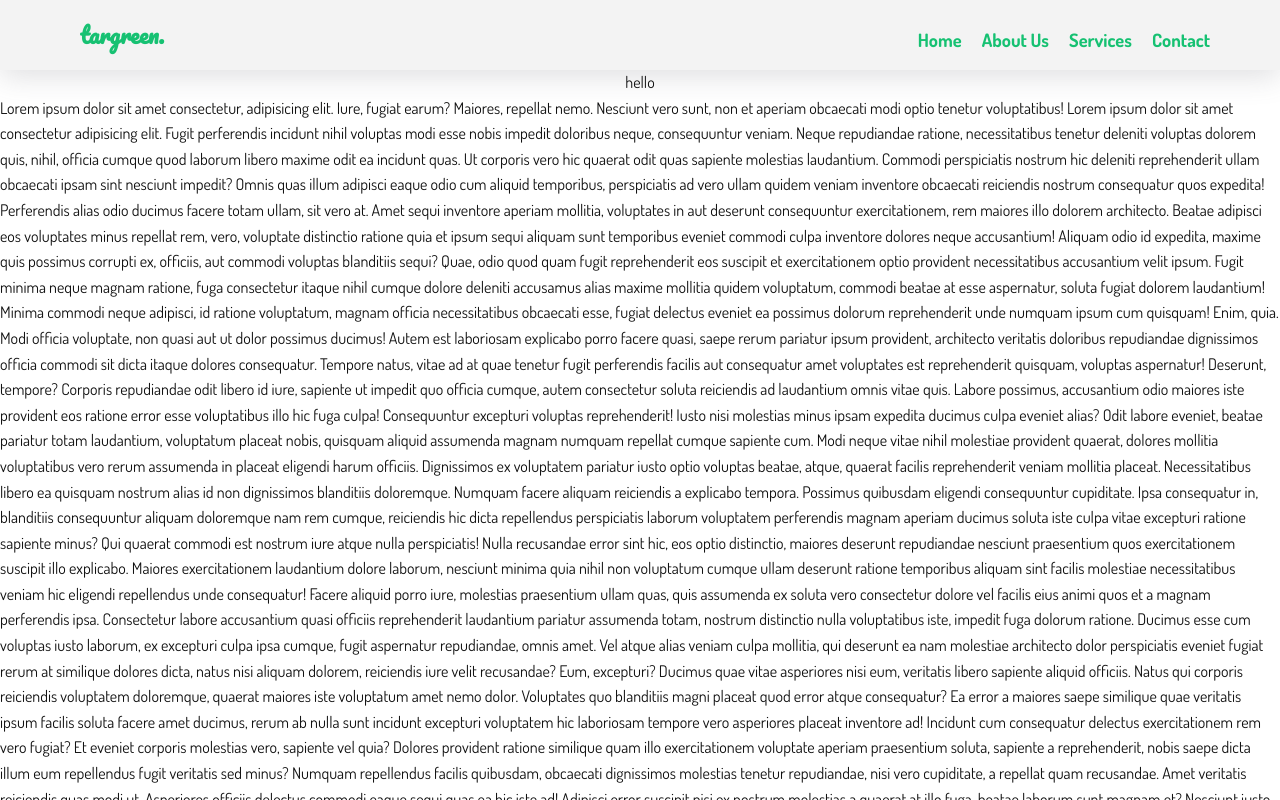
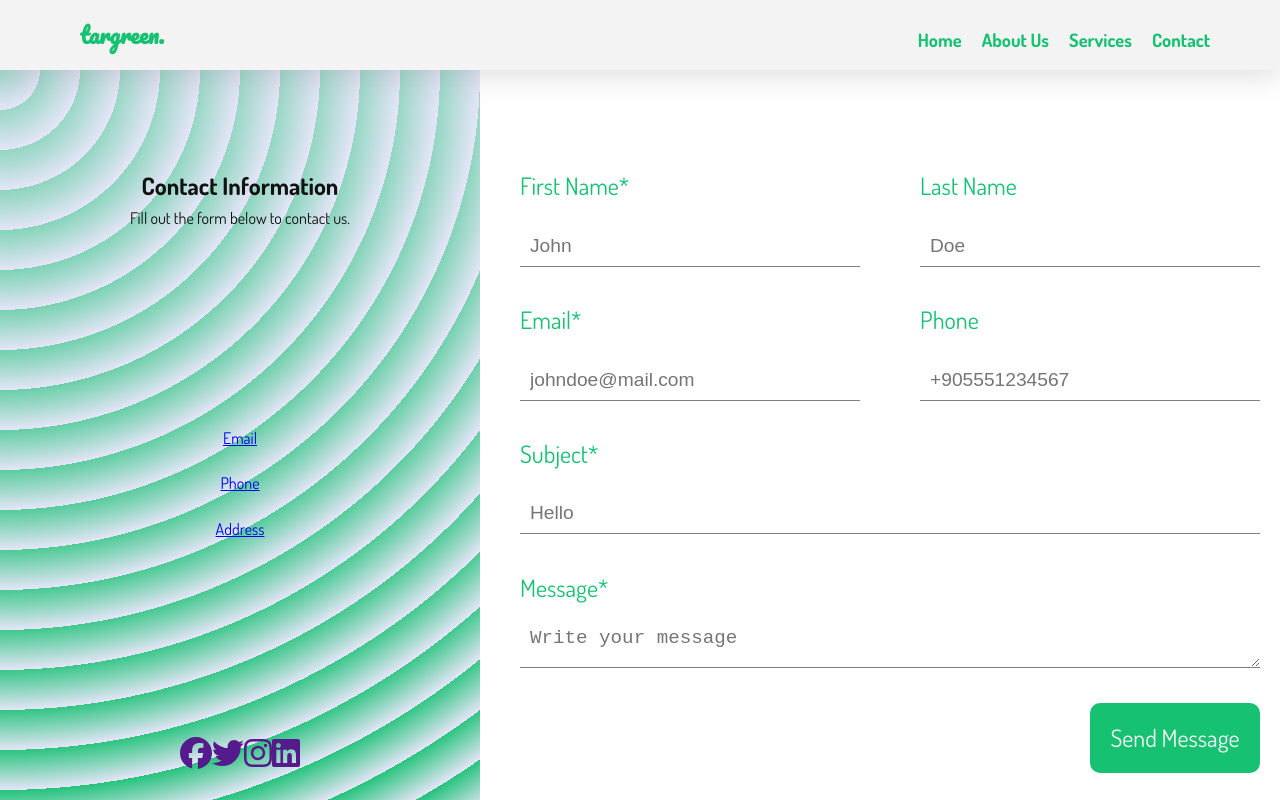
Before and after one commit to mahiruslu/targreen, a React (Vite) app: page /contact in a window 1280 px wide. Shown: the top 800 px of the page. Built offline with nearby package versions, Linux system fonts and the light colour scheme.

Commit message:
add contact page

```diff
--- a/src/components/layout/Layout.jsx
+++ b/src/components/layout/Layout.jsx
@@ -1,6 +1,6 @@
 import React from "react";
+import Navbar from "../Navbar/Navbar";
 import Footer from "../Footer/Footer";
-import Navbar from "../Navbar/Navbar";
 import Styles from "./Layout.module.scss";
 
 function Layout({ children }) {
@@ -8,7 +8,7 @@ function Layout({ children }) {
     <>
       <Navbar isFixed={true} color={"#f2f212"} />
       <main className={Styles.layout}> {children} </main>
-      <Footer />
+      {/* <Footer /> */}
     </>
   );
 }
--- a/src/pages/Contact/Contact.jsx
+++ b/src/pages/Contact/Contact.jsx
@@ -1,8 +1,21 @@
 import React from "react";
 import Styles from "./Contact.module.scss";
 import { motion } from "framer-motion";
+import { FontAwesomeIcon } from "@fortawesome/react-fontawesome";
+import {
+  faFacebook,
+  faTwitter,
+  faInstagram,
+  faLinkedin,
+} from "@fortawesome/free-brands-svg-icons";
+import classNames from "classnames/bind";
 
 function Contact() {
+  const handleSubmit = (e) => {
+    e.preventDefault();
+    console.log("submit");
+  };
+
   return (
     <motion.div
       initial={{ y: 100 }}
@@ -10,7 +23,100 @@ function Contact() {
       transition={{ duration: 1, bounce: true }}
       className={Styles.contact}
     >
-      hello
+      <div className={Styles.contact_left}>
+        <div className={Styles.contact_left_top}>
+          <h2>Contact Information</h2>
+          <p>Fill out the form below to contact us.</p>
+        </div>
+        <div className={Styles.contact_left_middle}>
+          <a href="mailto:" className={Styles.email}>
+            Email
+          </a>
+          <a href="tel:" className={Styles.phone}>
+            Phone
+          </a>
+          <a href="address:" className={Styles.address}>
+            Address
+          </a>
+        </div>
+
+        <div className={Styles.contact_left_bottom}>
+          <a href="" className="social_icon">
+            <FontAwesomeIcon icon={faFacebook} size="2x" />
+          </a>
+          <a href="" className="social_icon">
+            <FontAwesomeIcon icon={faTwitter} size="2x" />
+          </a>
+          <a href="" className="social_icon">
+            <FontAwesomeIcon icon={faInstagram} size="2x" />
+          </a>
+          <a href="" className="social_icon">
+            <FontAwesomeIcon icon={faLinkedin} size="2x" />
+          </a>
+        </div>
+      </div>
+      <div className={Styles.contact_right}>
+        <form className={Styles.contact_right_form}>
+          <div className={classNames(Styles.contact_right_form_item)}>
+            <label htmlFor="name">First Name*</label>
+            <input type="text" id="name" placeholder="John" required />
+          </div>
+
+          <div className={classNames(Styles.contact_right_form_item)}>
+            <label htmlFor="name">Last Name</label>
+            <input type="text" id="name" placeholder="Doe" />
+          </div>
+
+          <div className={classNames(Styles.contact_right_form_item)}>
+            <label htmlFor="email">Email*</label>
+            <input
+              type="text"
+              id="email"
+              placeholder="johndoe@mail.com"
+              required
+            />
+          </div>
+
+          <div className={classNames(Styles.contact_right_form_item)}>
+            <label htmlFor="phone">Phone</label>
+            <input type="text" id="phone" placeholder="+905551234567" />
+          </div>
+
+          <div
+            className={classNames(
+              Styles.contact_right_form_item,
+              Styles.contact_right_form_item_full
+            )}
+          >
+            <label htmlFor="subject">Subject*</label>
+            <input type="text" id="subject" placeholder="Hello" required />
+          </div>
+
+          <div
+            className={classNames(
+              Styles.contact_right_form_item,
+              Styles.contact_right_form_item_full
+            )}
+          >
+            <label htmlFor="message">Message*</label>
+            <textarea id="message" placeholder="Write your message" required />
+          </div>
+
+          <div
+            className={classNames(
+              Styles.contact_right_form_item,
+              Styles.contact_right_form_item_right
+            )}
+          >
+            <div
+              className={Styles.contact_right_form_button}
+              onClick={handleSubmit}
+            >
+              Send Message
+            </div>
+          </div>
+        </form>
+      </div>
     </motion.div>
   );
 }
--- a/src/pages/Contact/Contact.module.scss
+++ b/src/pages/Contact/Contact.module.scss
@@ -1,3 +1,154 @@
+@import "../../assets/styles/variables";
+
 .contact{
+    padding: 0;
+    margin: 0;
+    width: 100%;
+    height: 100vh;
+    display: flex;
+    flex-direction: row;
+    justify-content: flex-start;
+    align-items: center;
+
+
+    &_left{
+        display: flex;
+        flex-direction: column;
+        justify-content: space-around;
+        align-items: center;
+        text-align: center;
+        flex: 3;
+        height: 100%;
+        min-width: 400px;
+        background-color: #e5e5f7;
+        background-image:  repeating-radial-gradient( circle at 0 0, transparent 0, #e5e5f7 40px ), repeating-linear-gradient( #16C17255, #16C172 );
+
+        &_middle{
+            display: flex;
+            flex-direction: column;
+            justify-content: center;
+            align-items: center;
+            gap: 20px;
+
+        }
+    }
+
+    &_right{
+        display: flex;
+        flex-direction: column;
+        justify-content: center;
+        align-items: center;
+        text-align: center;
+        flex: 5;
+        height: 100%;
+
+        &_form{
+            display: flex;
+            flex-wrap: wrap;
+            flex-direction: row;
+            justify-content: space-around;
+            align-items: center;
+            width: 100%;
+            height: 80%;
+            transition: all .3s ease-in-out;
+            text-decoration: none;
+
+
+
+            &_item{
+                display: flex;
+                flex-direction: column;
+                justify-content: center;
+                align-items: flex-start;
+                text-align: center;
+                width: 40%;
+                gap: 20px;
+
+                label{
+                    font-size: 1.5rem;
+                    font-weight: 500;
+                    color: $base-color;
+                    text-decoration: none;
+                    transition: all .3s ease-in-out;
+                }
+
+                &_full{
+                    width: 90%;
+
+                }
+                &_right{
+                    float: right;
+                    display: flex;
+                    justify-content: flex-end;
+                    align-items: flex-end;
+                    width: 95%;
+
+                }
+            }
+
+            input, textarea{
+                border: none;
+                -webkit-appearance: none;
+                width: 100%;
+                height: 40px;
+                border-bottom: 1px solid gray;
+                padding: 0 10px;
+                font-size: 1.2rem;
+                transition: all .3s ease-in-out;
+                &:focus{
+                    outline: none;
+                    border-bottom: 1px solid $base-color;
+                }
+            }
+
+            &_button{
+                display: flex;
+                justify-content: center;
+                align-items: center;
+                text-align: center;
+                border-radius: 10px;
+                border: none;
+                background-color: $base-color;
+                color: $accent-color;
+                width: 150px;
+                height: 70px;
+                padding: 0 10px;
+                font-size: 1.5rem;
+                transition: all .3s ease-in-out;
+                cursor: pointer;
+
+                &:hover{
+                    transform: rotate(5deg);
+                }
+            }
+        }
+    }
+
 
 }
+
+
+@media (max-width: 768px) {
+    .contact{
+        flex-direction: column;
+        &_left{
+            width: 100%;
+            min-height: 800px;
+        }
+        &_right{
+            width: 100%;
+            min-height: 1000px;
+
+            &_form{
+                flex-direction: row;
+                &_item{
+                    width: 90%;
+                    &_full{
+                        width: 90%;
+                    }
+                }
+            }
+        }
+    }
+
+}
--- a/src/pages/Home/Home.jsx
+++ b/src/pages/Home/Home.jsx
@@ -4,6 +4,7 @@ import Styles from "./Home.module.scss";
 
 function Home() {
   return (
+    <>
       <motion.div
         initial={{ opacity: 0.1 }}
         animate={{ opacity: 1 }}
@@ -12,6 +13,7 @@ function Home() {
       >
         <h2>We take farming, irrigation, and spraying to the next level</h2>
       </motion.div>
+    </>
   );
 }
 
```
Also changed, not shown: 1 other file (tests, documents, lock files or other folders). Lines whose indentation alone changed are shown as unchanged.
